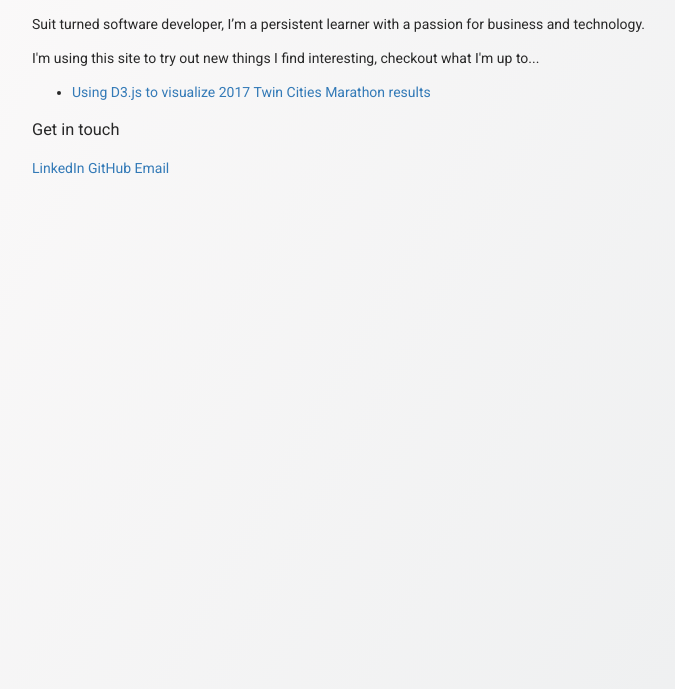
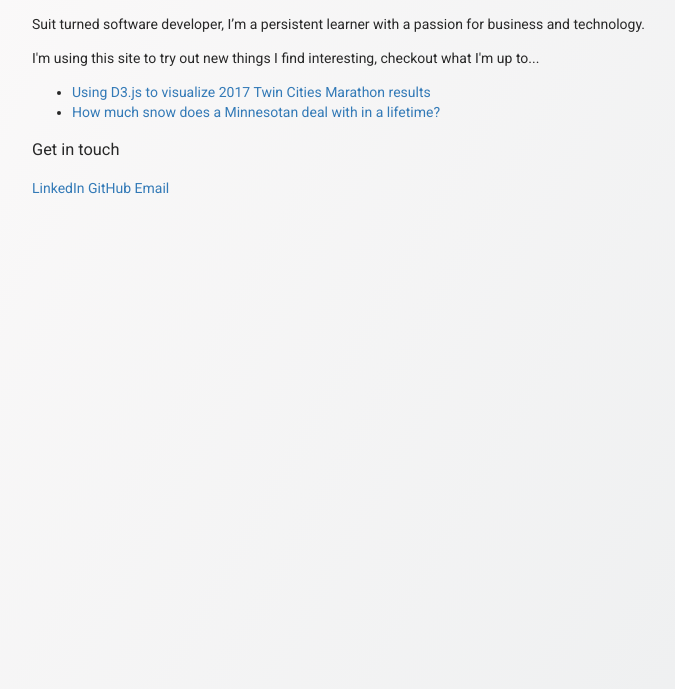
Before and after one commit to dbeaudway/portfolio, a plain HTML site: page index.html in a window 1280 px wide. Shown: the part 111-800 px from the top of the page, without its empty margins (223-898 px from the left). Drawn offline with Linux system fonts and the light colour scheme.

Commit message:
Homepage link added

```diff
--- a/index.html
+++ b/index.html
@@ -28,6 +28,9 @@
                     <li>
                         <a href="./pages/tc-marathon/race.html">Using D3.js to visualize 2017 Twin Cities Marathon results</a>
                     </li>
+                    <li>
+                        <a href="./pages/snowfall/index.html">How much snow does a Minnesotan deal with in a lifetime?</a>
+                    </li>
                 </ul>
                 <div>
                     <h3>Get in touch</h3>
```
